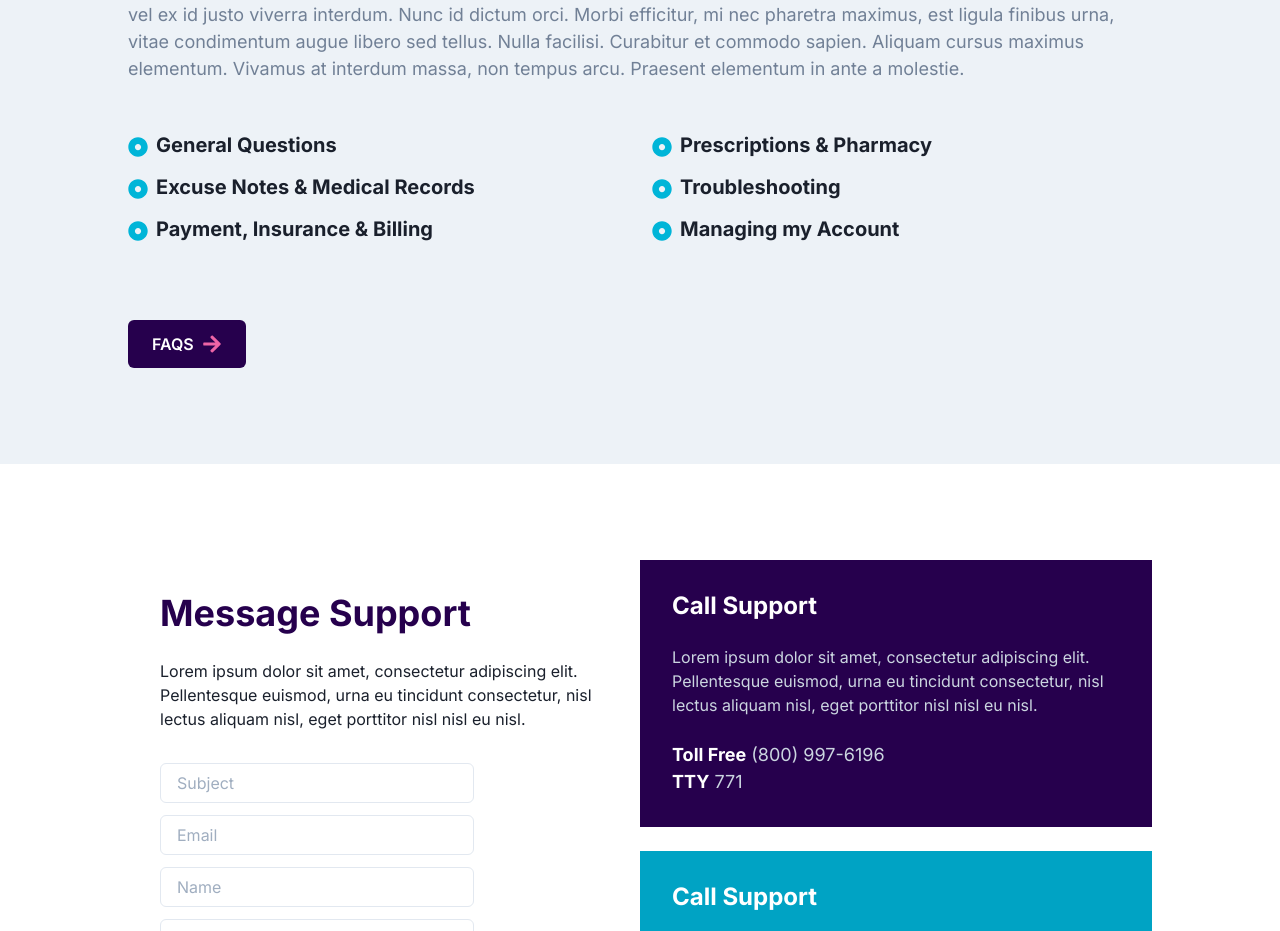
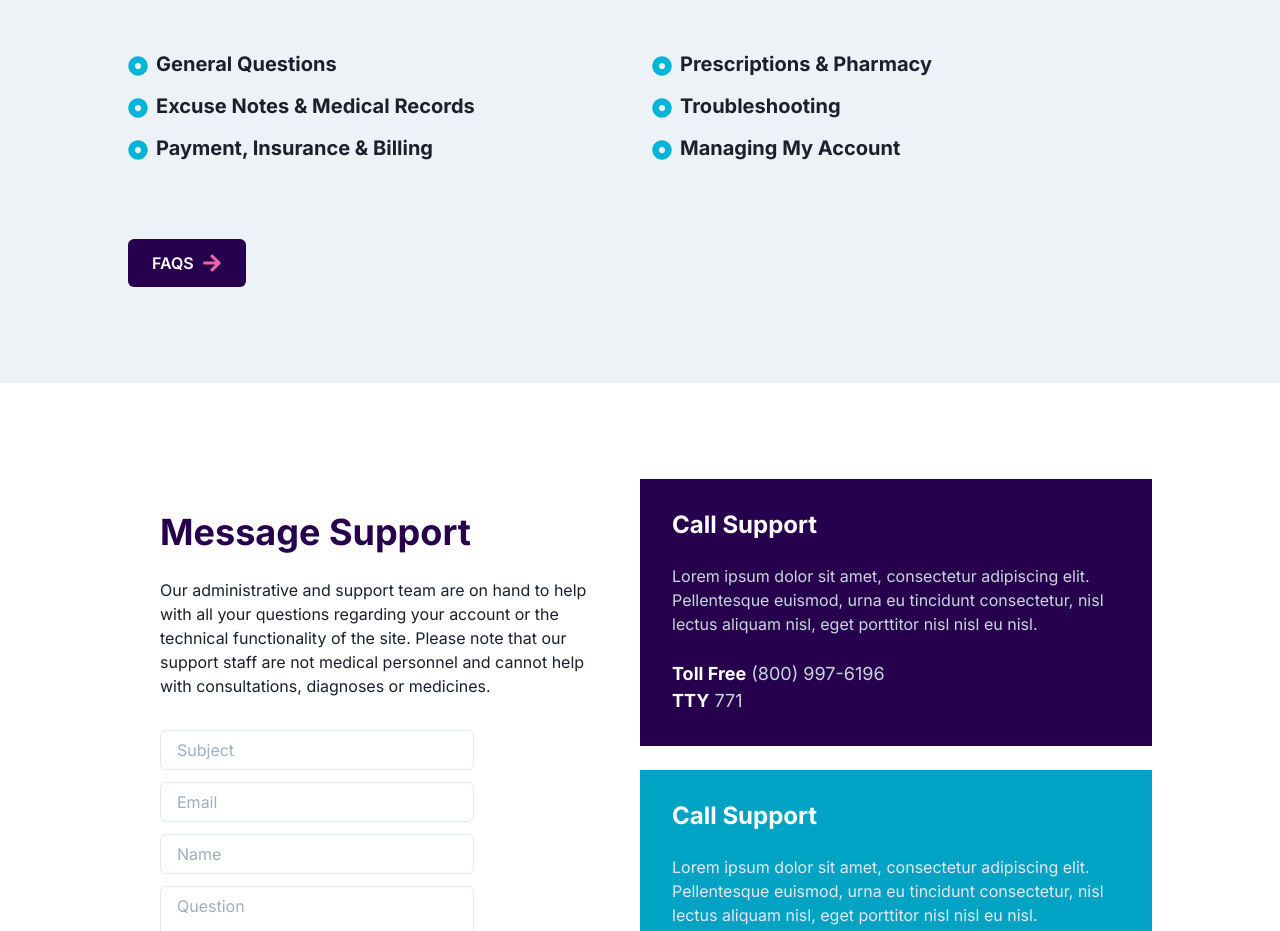
Before and after one commit to leveorxyz/dokto-frontend, a React (Create React App) app: page /contact in a window 1280 px wide. Shown: the part 680-1611 px from the top of the page. Built offline with nearby package versions, Linux system fonts and the light colour scheme.

Commit message:
Update Contact us quick help description

```diff
--- a/src/components/contact_us/MessageSupport.tsx
+++ b/src/components/contact_us/MessageSupport.tsx
@@ -1,3 +1,4 @@
+/* eslint-disable max-len */
 import React from "react";
 import {
   Flex, Box, Heading, Text, Input, Textarea,
@@ -76,9 +77,7 @@ export default function MessageSupport() {
         <Box w={["100%", "50%", "50", "50%"]} p={[6, 6, 8, 8, 8]}>
           <Heading as="h2" color="brand.dark" pb={6}>Message Support</Heading>
           <Text>
-            Lorem ipsum dolor sit amet, consectetur adipiscing elit.
-            Pellentesque euismod, urna eu tincidunt consectetur, nisl
-            lectus aliquam nisl, eget porttitor nisl nisl eu nisl.
+            Our administrative and support team are on hand to help with all your questions regarding your account or the technical functionality of the site. Please note that our support staff are not medical personnel and cannot help with consultations, diagnoses or medicines.
           </Text>
 
           <ContactForm />
--- a/src/components/contact_us/QuickHelp.tsx
+++ b/src/components/contact_us/QuickHelp.tsx
@@ -12,14 +12,14 @@ export default function QuickHelp() {
     "Payment, Insurance & Billing",
     "Prescriptions & Pharmacy",
     "Troubleshooting",
-    "Managing my Account",
+    "Managing My Account",
   ];
 
   return (
     <Box w="100%" bg="gray.100">
       <SpacedContainer py={[12, 24, 24, 24]}>
         <Heading as="h2" fontWeight="bold" fontSize="4xl" pb="4">Quick Help</Heading>
-        <Box fontSize="lg" color="gray.500">Lorem ipsum dolor sit amet, consectetur adipiscing elit. Morbi eu enim vitae metus consectetur dictum vitae vel arcu. Nam rhoncus lacus vel fermentum posuere. Donec molestie sodales justo, sed fermentum diam finibus eu. Vestibulum vel ex id justo viverra interdum. Nunc id dictum orci. Morbi efficitur, mi nec pharetra maximus, est ligula finibus urna, vitae condimentum augue libero sed tellus. Nulla facilisi. Curabitur et commodo sapien. Aliquam cursus maximus elementum. Vivamus at interdum massa, non tempus arcu. Praesent elementum in ante a molestie.</Box>
+        <Box fontSize="lg" color="gray.500">We are always happy to assist. You can find quick answers for any of the categories below in our Frequently Asked Questions section. If you do not find what you need, you can contact us below.</Box>
         <Box py={12}>
           <Grid
             templateColumns={{
```
